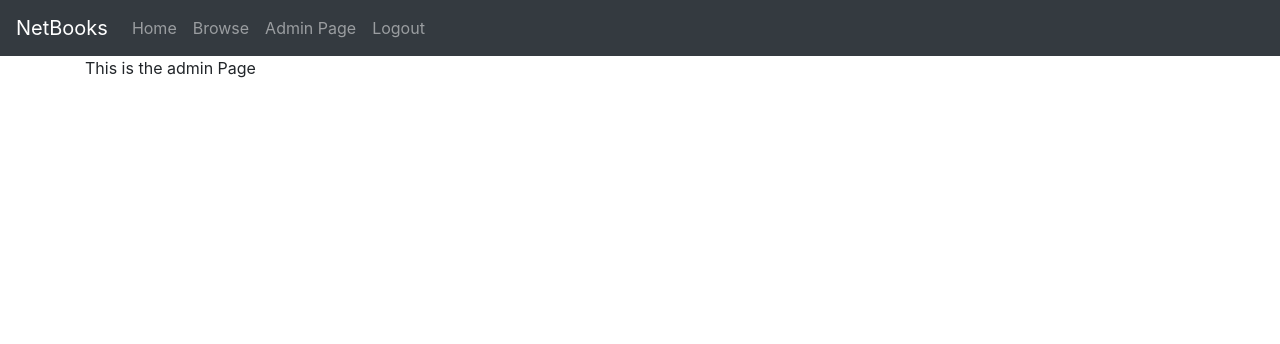
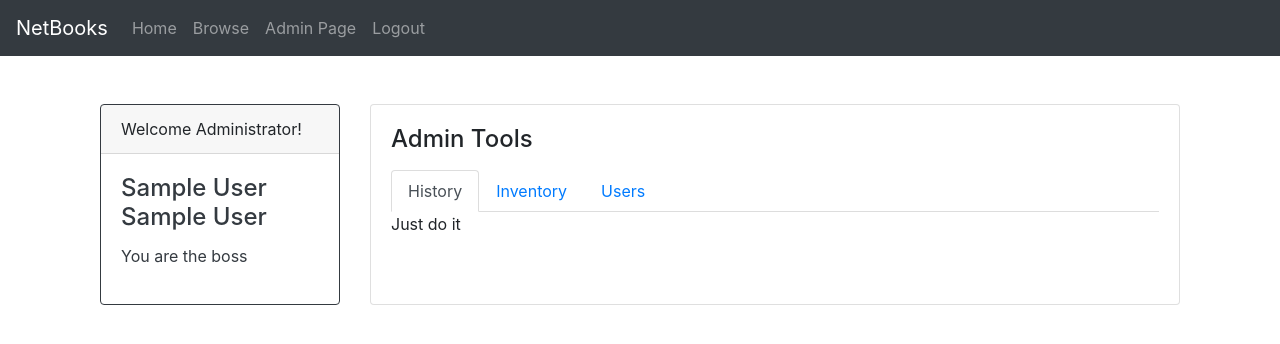
Before and after one commit to aronwk-aaron/DCSP_Group-B, a PHP site: page /admin_page.php in a window 1280 px wide. Shown: the top 344 px of the page. Run offline with PHP 8.4, Linux system fonts and the light colour scheme; the visitor is signed in with stand-in values (Sample User, id 1); some libraries are stand-ins or nearby versions.

Commit message:
Fixes and improvements
* Fixed the login page to import everything we need to know about the user dureing a session
* Fixed the page title not being changed properly (now uses js to do this, so it's not hacky php)
* Added some content too the Uset, Admin, and  Home pages.

Please help something I can't do this all by myself

```diff
--- a/src/admin_page.php
+++ b/src/admin_page.php
@@ -1,21 +1,66 @@
 <?php
 	require_once("templates/header.php");
-	$is_user = false;
-	$is_admin = false;
-	// Is someone already logged in? Making sure non-admin can't get in.
+	//kicking out the wrong people
 	if(isset($_SESSION['username'])){
-		if($_SESSION['isAdmin']){
-		  $is_admin = true;
+		if($is_admin){
 ?>
+			<script type="text/javascript">
+				var page_title = "NetBooks - Admin";
+			</script>
 
-	<div class="container">
-		This is the admin Page
-	</div>
+			<div class="container">
+			<br><br>
+			<div class="container">
+				<div class="card-deck">
+				  <div class="card border-dark" style="max-width: 15rem;">
+				  	<div class="card-header">Welcome Administrator!</div>
+				    <div class="card-body text-dark">
+				      <h4 class="card-title">
+				      	<?php print($_SESSION['firstname']);?>
+				      	<?php print($_SESSION['lastname']);?>
+				      </h4>
+				      <p class="card-text">
+				      	You are the boss
+				      	<!-- put other useful info here -->
+				      <p>
+				    </div>
+				  </div>
+				  <div class="card">
+				    <div class="card-body">
+				      <h4 class="card-title">Admin Tools</h4>
+				      <p class="card-text">
+				      	<ul class="nav nav-tabs" id="myTab" role="tablist">
+						  <li class="nav-item">
+						    <a class="nav-link active" id="history-tab" data-toggle="tab" href="#home" role="tab" aria-controls="home" aria-selected="true">History</a>
+						  </li>
+						  <li class="nav-item">
+						    <a class="nav-link" id="inventory-tab" data-toggle="tab" href="#profile" role="tab" aria-controls="profile" aria-selected="false">Inventory</a>
+						  </li>
+						  <li class="nav-item">
+						    <a class="nav-link" id="users-tab" data-toggle="tab" href="#contact" role="tab" aria-controls="contact" aria-selected="false">Users</a>
+						  </li>
+						</ul>
+						<div class="tab-content" id="myTabContent">
+						  <div class="tab-pane fade show active" id="home" role="tabpanel" aria-labelledby="history-tab">
+						  	Just do it
+						  </div>
+						  <div class="tab-pane fade" id="profile" role="tabpanel" aria-labelledby="inventory-tab">
+						  	Don't let your memes be dreams
+						  </div>
+						  <div class="tab-pane fade" id="contact" role="tabpanel" aria-labelledby="users-tab">
+						  	Just Freaking do it
+						  </div>
+						</div>
+				      </p>
+				    </div>
+				  </div>
+				</div>
+			</div>
+			</div>
 
 <?php
 		}
 		else{
-		  $is_user = true;
 		  header("Location: user_page.php" );
 		  exit();
 		}
@@ -24,6 +69,5 @@
 		header("Location: index.php" );
 		exit();
 	}
-	$pageTitle = 'Admin';
 	require_once("templates/footer.php");
 ?>
--- a/src/example.php
+++ b/src/example.php
@@ -1,12 +1,14 @@
 <?php
 	require_once("templates/header.php");
 ?>
+<script type="text/javascript">
+	var page_title = "NetBooks - Example";
+</script>
 
 <div class="container">
 	This is the Example Page
 </div>
 
 <?php
-	$pageTitle = 'Example';
 	require_once("templates/footer.php");
 ?>
--- a/src/search.php
+++ b/src/search.php
@@ -1,3 +1,5 @@
+<!-- This is defunct due to the search feature -->
+<!-- Don't work on this anymore, it's a waste of time. -->
 <?php
 	require_once("templates/header.php");
 ?>
--- a/src/templates/footer.php
+++ b/src/templates/footer.php
@@ -14,13 +14,7 @@
 				    }]
     			});
 			} );
+			document.title = page_title;
 		</script>
 	</body>
 </html>
-<?php
-	$pageContents = ob_get_contents (); // Get all the page's HTML into a string
-	ob_end_clean (); // Wipe the buffer
-
-	// Replace <!--page--> with $pageTitle variable contents, and print the HTML
-	echo str_replace ('<!--page-->', $pageTitle, $pageContents);
-?>
--- a/src/templates/header.php
+++ b/src/templates/header.php
@@ -15,7 +15,7 @@
 <!doctype html>
 <html lang="en">
 	<head>
-		<title>Netbooks - <!--page--></title>
+		<title>NetBooks</title>
 		<!-- Required meta tags -->
 		<meta charset="utf-8">
 		<meta name="viewport" content="width=device-width, initial-scale=1, shrink-to-fit=no">
```
Also changed, not shown: src/browse.php (+15 -18 lines), src/cart.php (+7 -9 lines), src/index.php (+16 -3 lines), src/login_page.php (+13 -14 lines), src/logout.php (+7 -3 lines), src/register.php (+5 -8 lines), src/user_page.php (+32 -12 lines).
